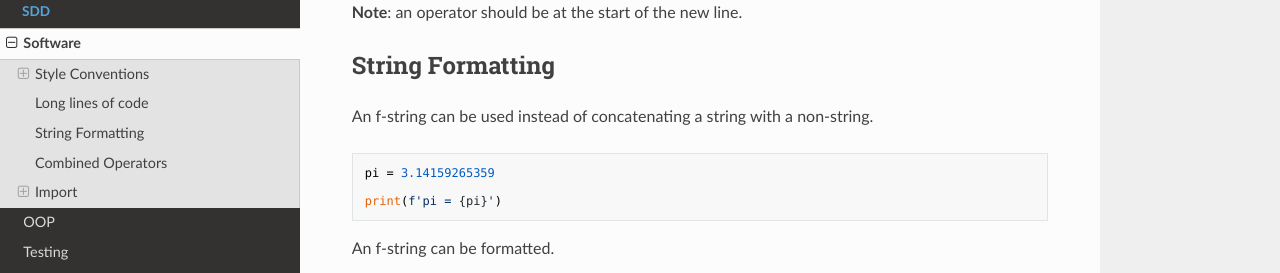
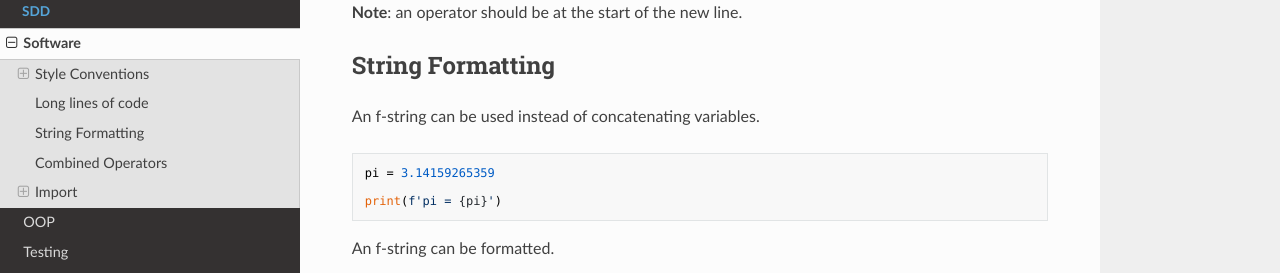
Before and after one commit to MrFriendCS/AH-CS, an MkDocs documentation site: the page built from docs/sdd/AH-CS-SDD.md, in a window 1280 px wide and 900 px high, scrolled down 841 px. Shown: the part 151-424 px from the top of the window. Built offline with MkDocs 1.6.1, drawn with Linux system fonts in a browser that asks for light colours; nearby versions of some CDN libraries.

Commit message:
Update AH-CS-SDD.md

````diff
--- a/docs/sdd/AH-CS-SDD.md
+++ b/docs/sdd/AH-CS-SDD.md
@@ -50,7 +50,7 @@ __Note__: an operator should be at the start of the new line.
 
 ## String Formatting
 
-An f-string can be used instead of concatenating a string with a non-string.
+An f-string can be used instead of concatenating variables.
 
 ``` python
 pi = 3.14159265359
````
